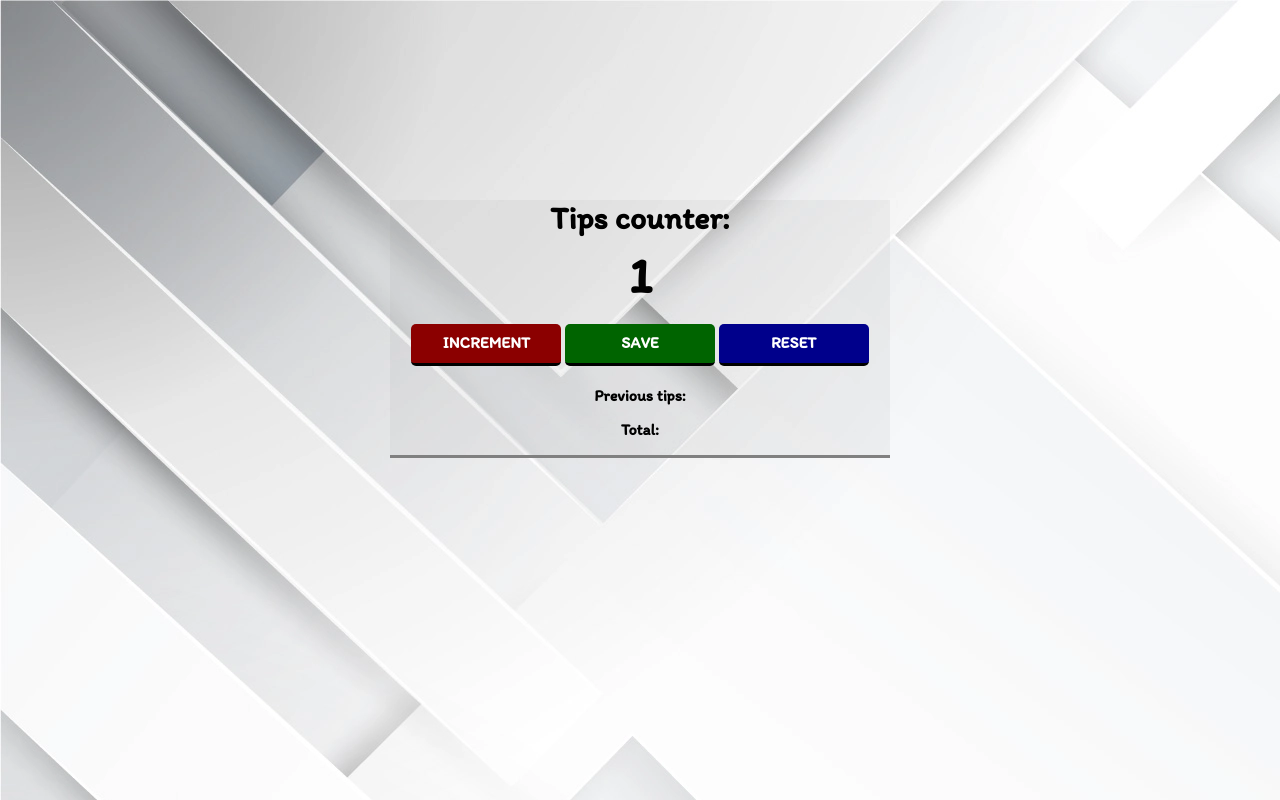
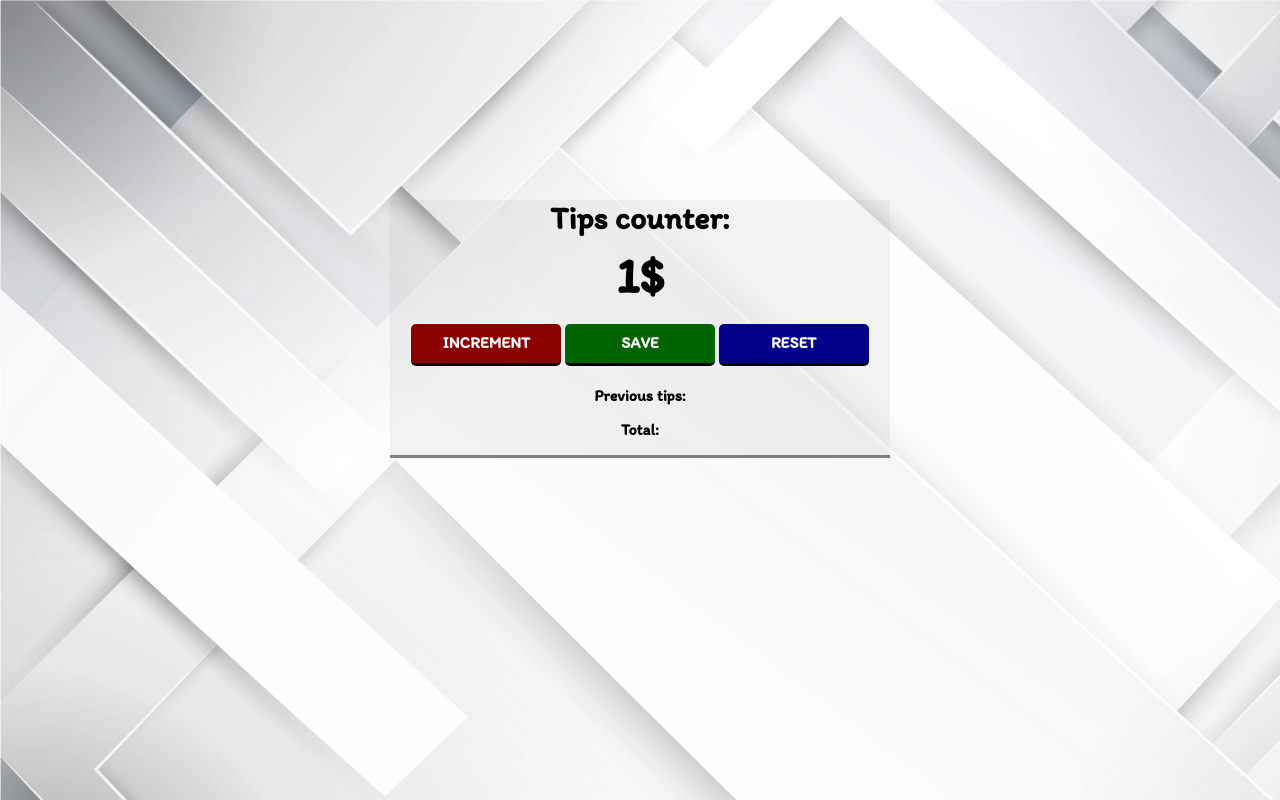
Before and after one commit to malloCoding/tips-counter, a plain HTML site: page index.html in a window 1280 px wide. Both pictures are taken after a click on the button "INCREMENT". Shown: the top 800 px of the page. Drawn offline with nearby package versions, Linux system fonts and the light colour scheme.

Commit message:
Modified files

```diff
--- a/index.css
+++ b/index.css
@@ -1,5 +1,7 @@
 body {
     background-image: url("wallpaper.jpg");
+    background-size: cover;
+    height: 100vh;
     font-family: 'Itim', cursive;
     font-weight: bold;
     text-align: center;
--- a/index.js
+++ b/index.js
@@ -6,7 +6,7 @@ let total = 0
 
 function increment() {
     count += 1
-    countEl.textContent = count
+    countEl.textContent = count + "$"
 }
 
 function save() {
@@ -14,7 +14,7 @@ function save() {
     saveEl.textContent += countStr
     total += count
     totalEl.textContent = "Total: " + total + "$"
-    countEl.textContent = 0
+    countEl.textContent = 0 + "$"
     count = 0
 }
 
```
